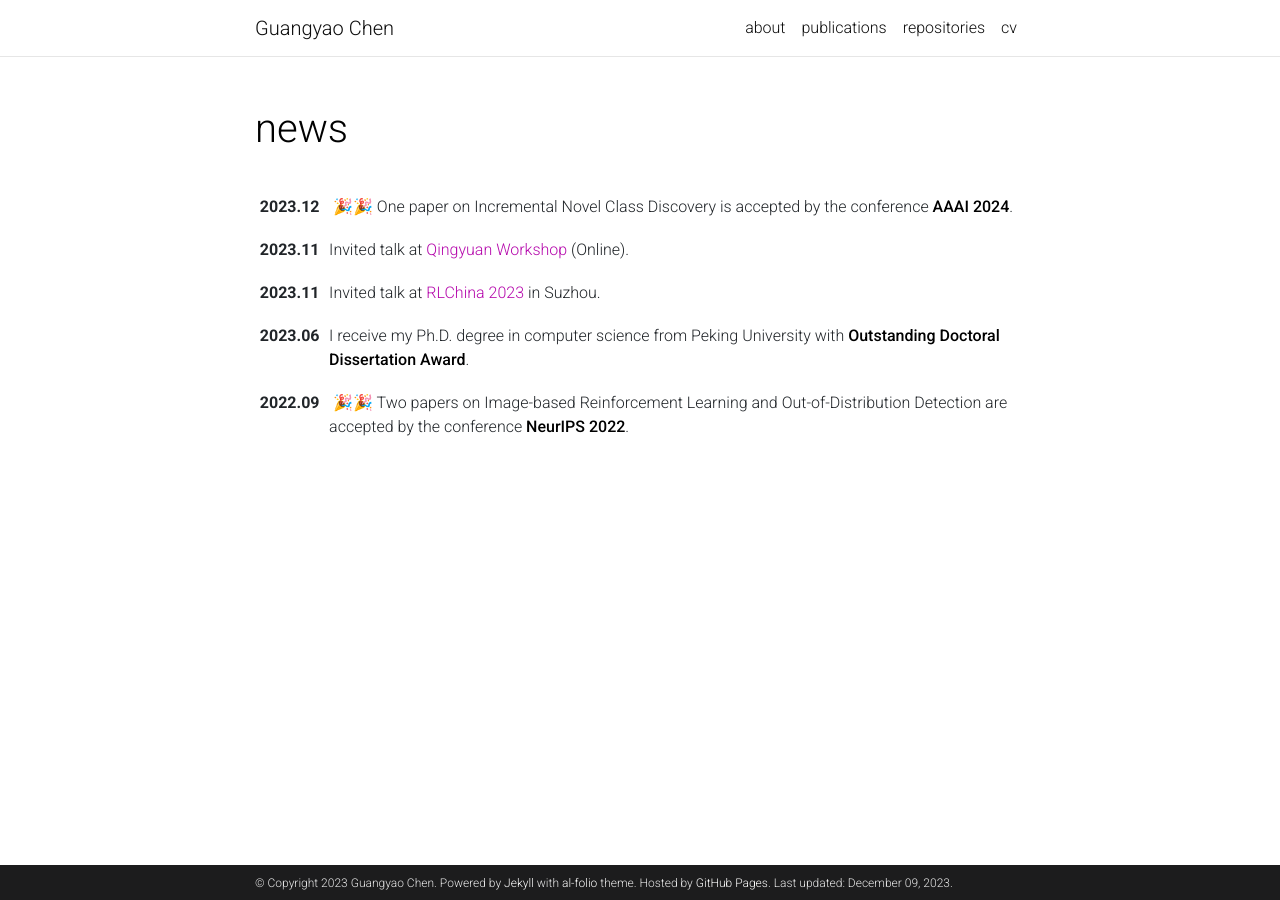
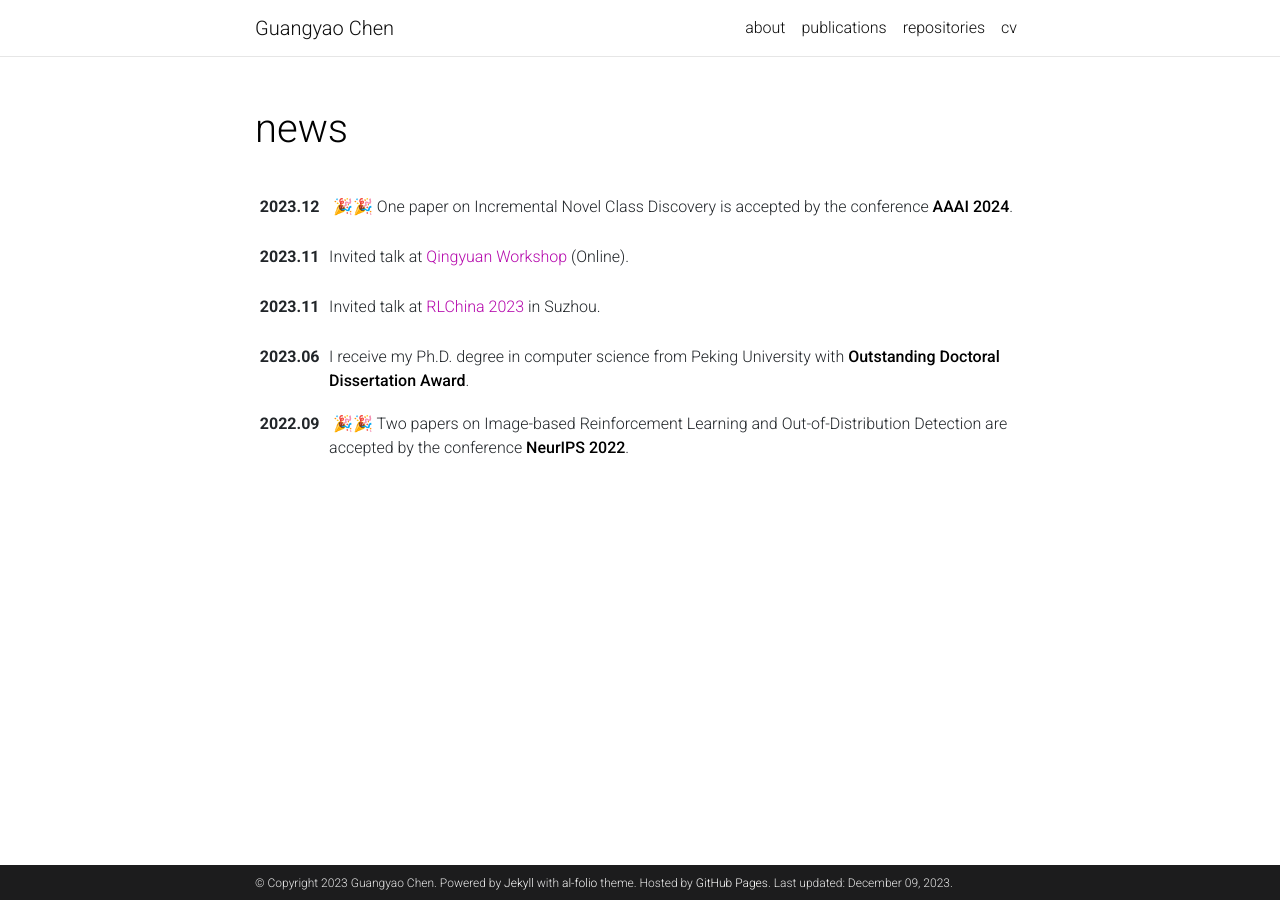
Before and after one commit to iCGY96/iCGY96.github.io, a Jekyll site: the page built from news.html, in a window 1280 px wide. Built offline with Jekyll 4.4.1, drawn with Linux system fonts in a browser that asks for light colours; full-size pictures stand in for the smaller copies a plugin makes; comment, search, counter and statistics services are not loaded; a style sheet for code colours, icons or effects is not loaded.

Commit message:
Update news.html

```diff
--- a/_includes/news.html
+++ b/_includes/news.html
@@ -10,7 +10,7 @@
               {% assign news_limit = news_size %}
               {% endif %}
               {% for item in news limit: news_limit %}
-                <tr>
+                <tr style="height: 50px;">
                   <th>{{ item.date | date: "%Y.%m" }}</th>
                   <td>
                     {% if item.inline -%}
```
